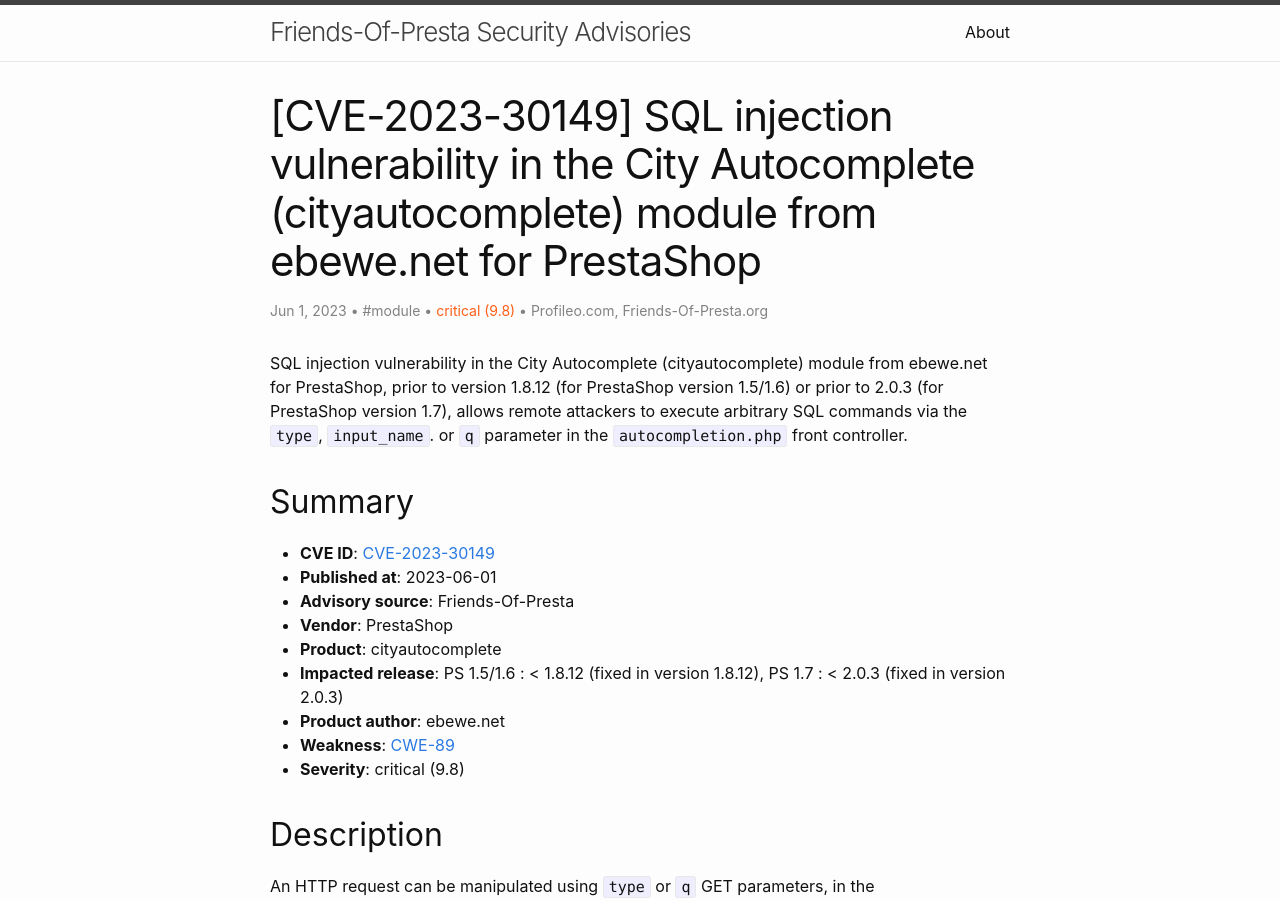
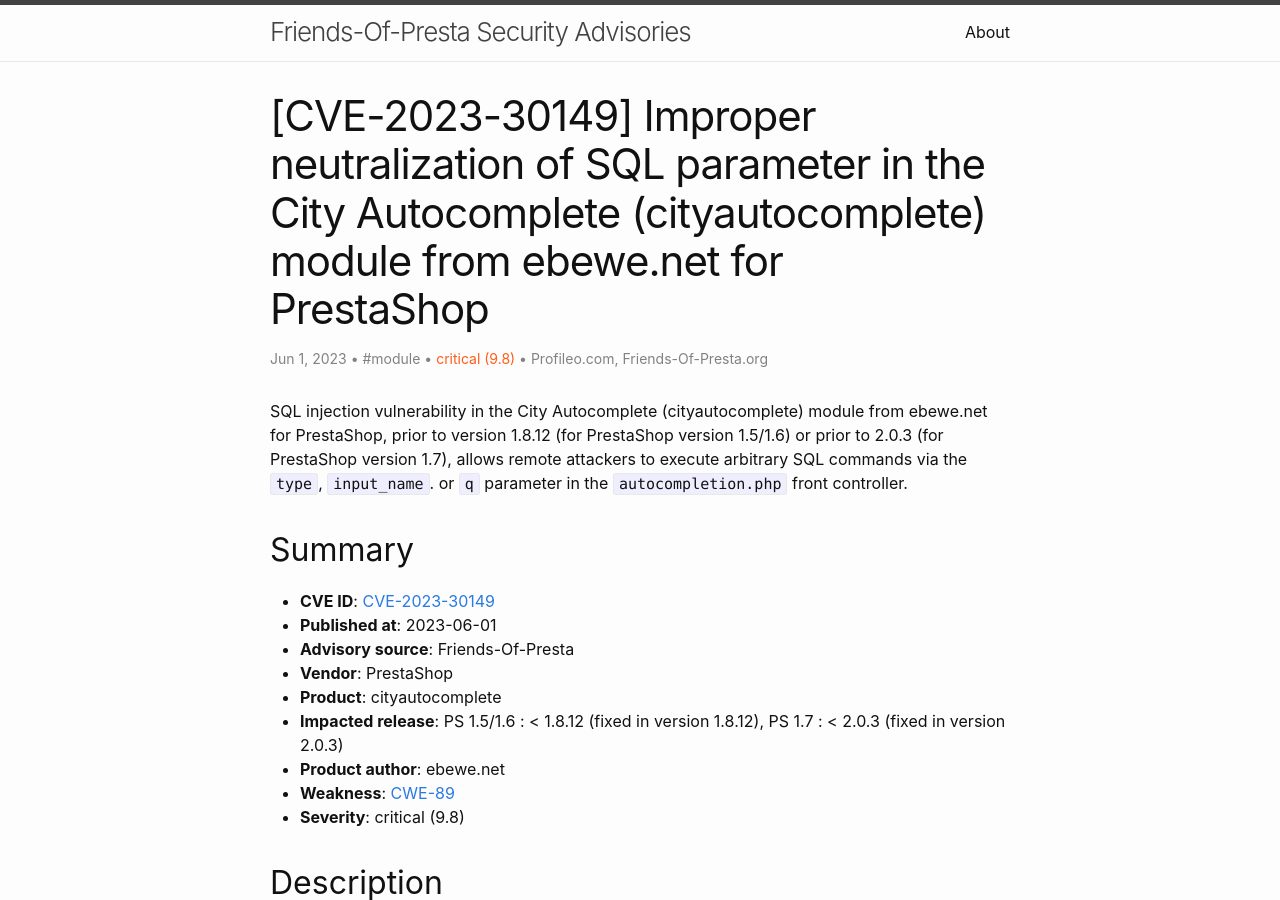
Before and after one commit to friends-of-presta/security-advisories, a Jekyll site: the page built from _posts/2023-06-01-cityautocomplete.md, in a window 1280 px wide and 900 px high. Built offline with Jekyll 4.4.1, drawn with Linux system fonts in a browser that asks for light colours.

Commit message:
Update 2023-06-01-cityautocomplete.md

```diff
--- a/_posts/2023-06-01-cityautocomplete.md
+++ b/_posts/2023-06-01-cityautocomplete.md
@@ -1,6 +1,6 @@
 ---
 layout: post
-title: "[CVE-2023-30149] SQL injection vulnerability in the City Autocomplete (cityautocomplete) module from ebewe.net for PrestaShop"
+title: "[CVE-2023-30149] Improper neutralization of SQL parameter in the City Autocomplete (cityautocomplete) module from ebewe.net for PrestaShop"
 categories: module
 author:
 - Profileo.com
```
